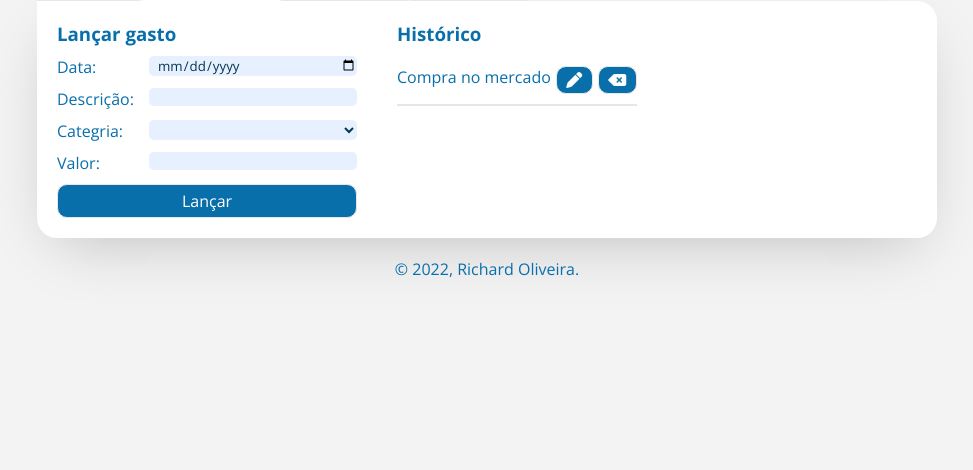
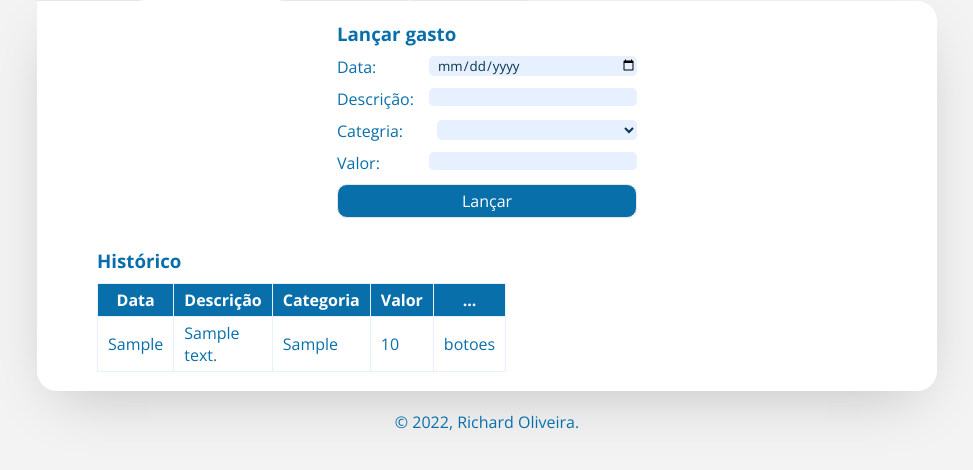
Before and after one commit to richard7dias/Elenchos, a PHP site: page /lancar-gasto.php in a window 1280 px wide. Shown: the part 236-706 px from the top of the page, without its empty margins (153-1126 px from the left). Run offline with PHP 8.4, Linux system fonts and the light colour scheme; the visitor is signed in with stand-in values (Sample User, id 1); tables that the repository leaves empty or names only in its code hold one stand-in row (values such as "Sample post").

Commit message:
Lancamentos com sql

```diff
--- a/lancar-gasto.php
+++ b/lancar-gasto.php
@@ -1,16 +1,21 @@
 <?php
 session_start();
+include_once('config/conexao.php');
 //print_r($_SESSION);
 if ((!isset($_SESSION['email']) == true) and (!isset($_SESSION['senha']) == true)) {
     //Caso o usuário não tenha feito o login, não acessará
     unset($_SESSION['email']); //Para destruir a informação e não entrar sem acesso
     unset($_SESSION['senha']);
     header('Location: index.php');
+} else {
+    //Se estiver feito login, acesso permitido
+    $logado = $_SESSION['email'];
 }
-//Se estiver feito login, acesso permitido
-$logado = $_SESSION['email'];
+
+$sql = "SELECT * FROM lancamentos ORDER BY data DESC";
+$result = $conexao->query($sql);
+//print_r($result);
 ?>
-
 
 <!DOCTYPE html>
 <html lang="pt-br">
@@ -53,28 +58,55 @@ $logado = $_SESSION['email'];
             <a href="relatorios.php" class="menu" id="relatorios">Relatórios</a>
         </nav>
         <main>
-            <form id="lancamento">
+            <form action="config/lancamento.php" method="POST" id="lancamento">
                 <h3>Lançar gasto</h3>
-                <p>Data: <input type="date" class="input-caixa" id="data"></p>
-                <p>Descrição: <input type="text" class="input-caixa" id="descricao"></p>
+                <p>Data: <input type="date" name="data" class="input-caixa" id="data"></p>
+                <p>Descrição: <input type="text" name="descricao" class="input-caixa" id="descricao"></p>
                 <p>Categria:
-                    <select id="categoria" class="input-caixa">
+                    <select name="categoria" class="input-caixa" id="categoria">
                         <option value="vazio"></option>
                         <option value="mercado">Mercado</option>
                         <option value="combustivel">Combustível</option>
                         <option value="contas">Contas fixas</option>
                     </select>
                 </p>
-                <p>Valor: <input type="number" class="input-caixa" id="valor"></p>
-                <button onclick="lancar()">Lançar</button>
+                <p>Valor: <input type="number" name="valor" class="input-caixa" id="valor"></p>
+                <button type="submit" name="submit">Lançar</button>
             </form>
             <div id="historico">
                 <form id="lancados">
                     <h3>Histórico</h3>
                     <div class="lancado">
+                        <table class="tabela">
+                            <thead>
+                                <tr id="tr_tabela">
+                                    <th>Data</th>
+                                    <th>Descrição</th>
+                                    <th>Categoria</th>
+                                    <th>Valor</th>
+                                    <th>...</th>
+                                    </th>
+                                </tr>
+                            </thead>
+                            <tbody>
+                                <?php
+                                while ($user_data = mysqli_fetch_assoc($result)) {
+                                    echo "<tr>";
+                                    echo "<td>" . $user_data['data'] . "</td>";
+                                    echo "<td>" . $user_data['descricao'] . "</td>";
+                                    echo "<td>" . $user_data['categoria'] . "</td>";
+                                    echo "<td>" . $user_data['valor'] . "</td>";
+                                    echo "<td>botoes</td>";
+                                    echo "<tr>";
+                                }
+                                ?>
+                            </tbody>
+                        </table>
+                        <!--
                         <p>Compra no mercado</p>
                         <button class="editar-lancado"><i class="fa-solid fa-pen"></i></button>
                         <button class="apagar-lancado"><i class="fa-solid fa-delete-left"></i></button>
+                        -->
                     </div>
                 </form>
             </div>
--- a/nova-conta.php
+++ b/nova-conta.php
@@ -1,13 +1,13 @@
 <?php
 
 if (isset($_POST['submit'])) {
-    /*
+
     print_r($_POST['nome']);
     print_r($_POST['sobrenome']);
     print_r($_POST['email']);
     print_r($_POST['senha']);
     print_r($_POST['conf-senha']);
-    */
+
 
     include_once('config/conexao.php');
     $nome = $_POST['nome'];
@@ -45,7 +45,7 @@ if (isset($_POST['submit'])) {
             <input type="text" name="sobrenome" placeholder=" Sobrenome" id="sobrenome" required>
             <input type="text" name="email" placeholder=" Email" id="email" required>
             <input type="password" name="senha" placeholder=" Crie uma senha" id="senha" required>
-            <button type="submit" name="submit" onclick="cadastro()">Cadastrar</button>
+            <button type="submit" name="submit">Cadastrar</button>
         </form>
         <a href="index.php" id="fazer-login">
             <p>Fazer login</p>
--- a/sistema.php
+++ b/sistema.php
@@ -52,7 +52,7 @@ $logado = $_SESSION['email'];
         <main>
             <div>
                 <div id="saldos">
-                    <table>
+                    <table class="tabela">
                         <caption>Saldos</caption>
                         <thead>
                             <th>Conta</th>
@@ -77,7 +77,7 @@ $logado = $_SESSION['email'];
                     </table>
                 </div>
                 <div id="gastos">
-                    <table>
+                    <table class="tabela">
                         <caption>Gastos</caption>
                         <thead>
                             <th>Descrição</th>
--- a/style/style-geral.css
+++ b/style/style-geral.css
@@ -139,38 +139,6 @@ main {
     background-color: white;
 }
 
-table {
-    width: 250px;
-    border-collapse: collapse;
-}
-
-caption {
-    font-weight: bold;
-    padding: 10px;
-}
-
-
-thead {
-    background-color: var(--cor2);
-    color: white;
-}
-
-td,
-th {
-    border: 1px solid black;
-    padding: 10px;
-}
-
-tbody>tr:nth-child(even) {
-    background-color: aliceblue;
-}
-
-tfoot {
-    font-weight: bold;
-    color: white;
-    background-color: var(--cor2);
-}
-
 footer {
     margin-top: 20px;
     text-align: center;
--- a/style/style-lancar-gasto.css
+++ b/style/style-lancar-gasto.css
@@ -3,8 +3,7 @@
 }
 
 #lancamento {
-    text-align: justify;
-    display: inline-block;
+    margin: auto;
     width: 300px;
 }
 
@@ -19,18 +18,14 @@
 }
 
 #historico {
-    display: inline-block;
+    margin: auto;
     margin-left: 40px;
-    position: absolute;
+    margin-top: 30px;
+    align-items: center;
 }
 
 .lancado {
-    display: flex;
-    margin-top: 20px;
-    justify-content: space-around;
-    border-bottom: 2px solid var(--cor7);
-    padding-bottom: 10px;
-    transition: 0.2s;
+    margin-top: 10px;
 }
 
 .lancado>button {
@@ -77,6 +72,33 @@ select {
     float: right;
 }
 
-select {
-    width: 69.5%;
+.tabela {
+    width: 250px;
+    border-collapse: collapse;
 }
+
+.tabela>caption {
+    font-weight: bold;
+    padding: 10px;
+}
+
+.tabela>thead {
+    background-color: var(--cor2);
+    color: white;
+}
+
+td,
+th {
+    border: 1px solid var(--cor4);
+    padding: 5px 10px;
+}
+
+.tabela>tbody>tr:nth-child(even) {
+    background-color: aliceblue;
+}
+
+.tabela>tfoot {
+    font-weight: bold;
+    color: white;
+    background-color: var(--cor2);
+}
```
Also changed, not shown: config/lancamento.php (added, +18 -0 lines), style/style-sistema.css (+34 -2 lines), config/conexao.php (line endings or trailing spaces).
